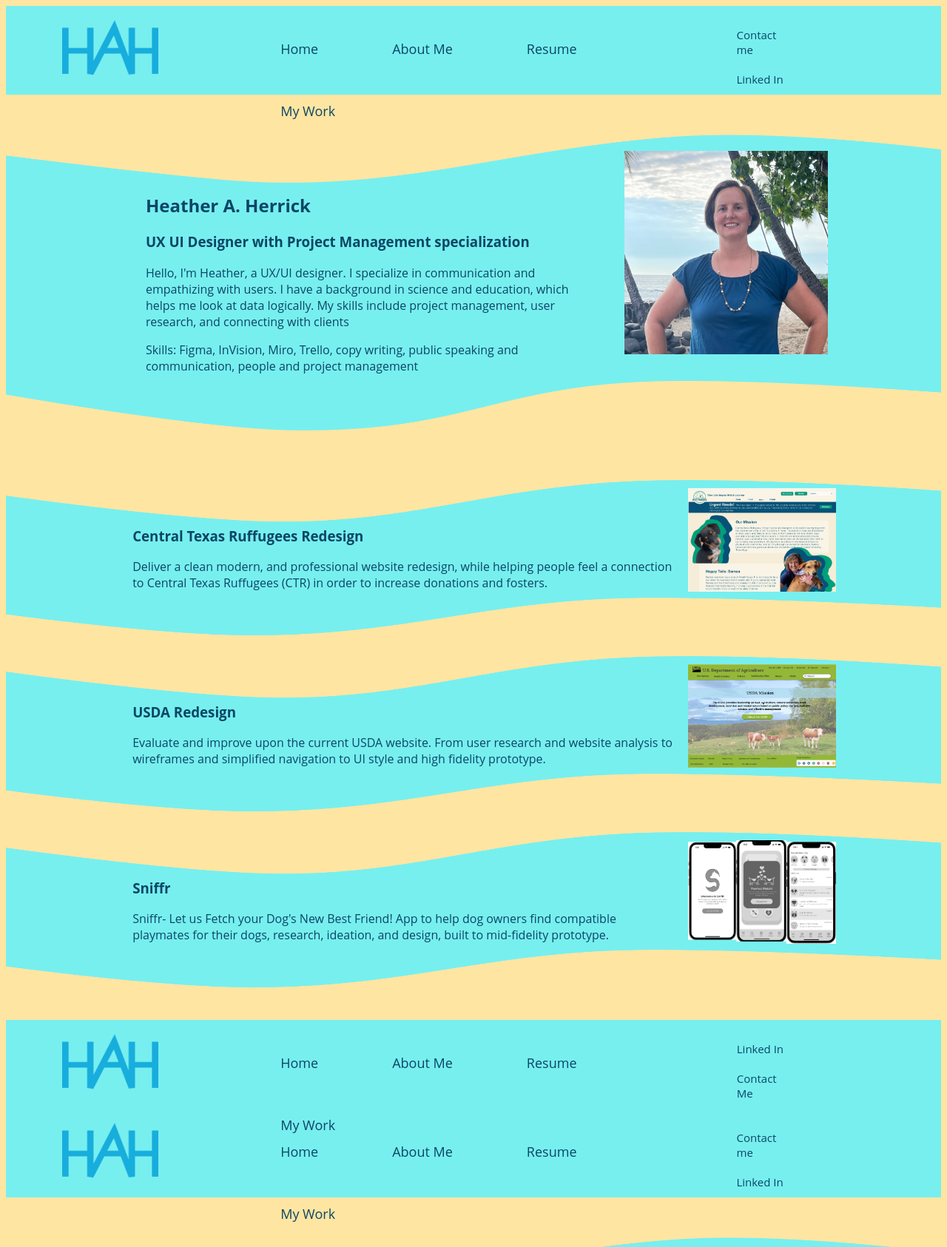
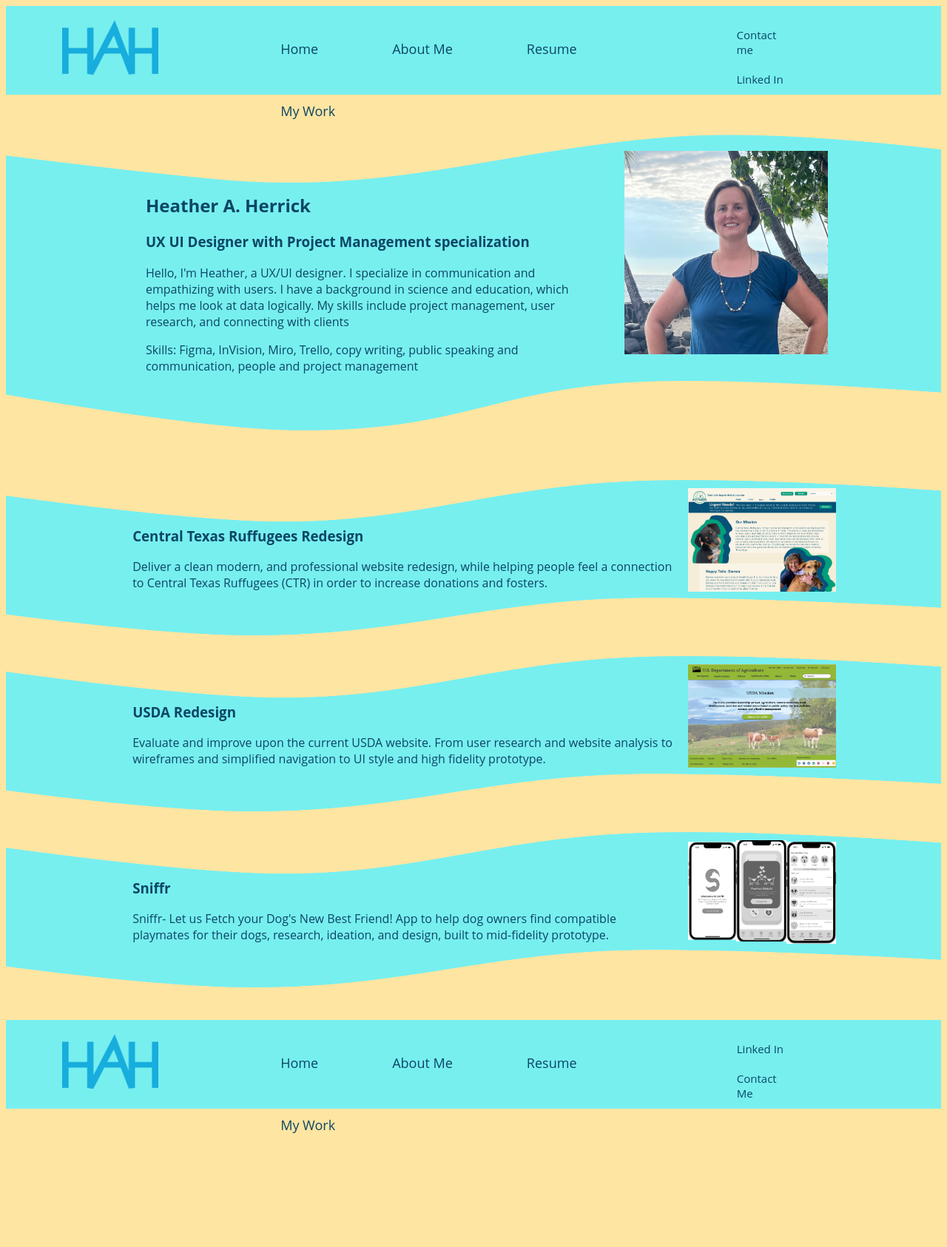
Before and after one commit to HAHerrick/portfolio_repo, a plain HTML site: page index.html in a window 1280 px wide. Shown: the top 1686 px of the page at 74% size. After the commit the page ends 1563 px from the top, so only its background shows below. Drawn offline with Linux system fonts and the light colour scheme.

Commit message:
remove double html

```diff
--- a/index.html
+++ b/index.html
@@ -1,91 +1,3 @@
-<!DOCTYPE html>
-<head>
-    <title>Heather A. Herrick UX UI Portfolio</title>
-    <link rel="stylesheet" href="css/index.css">
-
-</head>
-<body>
- <header class="nav">
-    <div class="logo">
-        <img class="logo" src="images\HAH Logo.png" alt="logo" width="130" height="75">
-          </div>
-        <nav>
-            <ul class="horizontal">
-                <li class="hor">Home</li>
-                <li class="hor">About Me</li>
-                <li class="hor">Resume</li>
-                <li class="hor">My Work</li>
-
-        </ul>
-    </nav>
-        <ul class="vertical">
-            <li class="vert">Contact me</li>
-            <li class="vert">Linked In</li>
-        </ul>
-
-</header>
-<section class="heroimg">
-    <div class="content">
-        <img class="headshot" src="images\headshot 1.png" alt="Heather" width="275" height="275" >
-       <div class= "herotext"><h1 class="name">Heather A. Herrick</h1>
-       <h3 class="text">UX UI Designer with Project Management specialization</h3>
-       <p class="text2">Hello, I'm Heather, a UX/UI designer. I specialize in communication and empathizing with users. I have a background in science and education, which helps me look at data logically. My skills include project management, user research, and connecting with clients
-       </p>
-    <p class="text3">Skills: Figma, InVision, Miro, Trello, copy writing, public speaking and communication, people and project management
-    </p>
-</div>
-    </div>
-</section>
-
-<section class="project">
-    <div class="content2">
-        <img class="img" src="images\CTR.png" alt="CTR" width="200" height="140">
-       <div class= "projecttext">
-        <h3 class="text4">Central Texas Ruffugees Redesign</h3>
-       <p class="text5">Deliver a clean modern, and professional website redesign, while helping people feel a connection to Central Texas Ruffugees (CTR) in order to increase donations and fosters.
-       </p>
-    </div>
-    </div>
-</section>
-<section class="project">
-    <div class="content2">
-        <img class="img" src="images\USDA.png" alt="USDA" width="200" height="140">
-      <div class="projecttext">
-        <h3 class="text6">USDA Redesign</h3>
-       <p class="text7">Evaluate and improve upon the current USDA website. From user research and website analysis to wireframes and simplified navigation to UI style and high fidelity prototype.
-       </p>
-    </div>
-    </div>
-</section>
-<section class="project">
-    <div class="content2">
-        <img class="img"src="images\sniffr.png" alt="Sniffr" width="200" height="140">
-       <div class="projecttext">
-       <h3 class="text8">Sniffr</h3>
-       <p class="text9">Sniffr- Let us Fetch your Dog's New Best Friend! App to help dog owners find compatible playmates for their dogs, research, ideation, and design, built to mid-fidelity prototype.
-       </p>
-    </div>
-    </div>
-</section>
-<footer class="nav">
-    <div class="inline-block logo">
-    <img class="logo" src="images\HAH Logo.png" alt="logo" width="130" height="75">
-      </div>
-    <nav class="inline-block">
-        <ul class="horizontal">
-            <li class="hor">Home</li>
-            <li class="hor">About Me</li>
-            <li class="hor">Resume</li>
-            <li class="hor">My Work</li>
-
-    </ul>
-</nav>
-    <ul class="vertical">
-        <li class="vert">Linked In</li>
-        <li class="vert">Contact Me</li>
-    </ul>
-</div>
-</footer>
 <!DOCTYPE html>
 <head>
     <title>Heather A. Herrick UX UI Portfolio</title>
```
